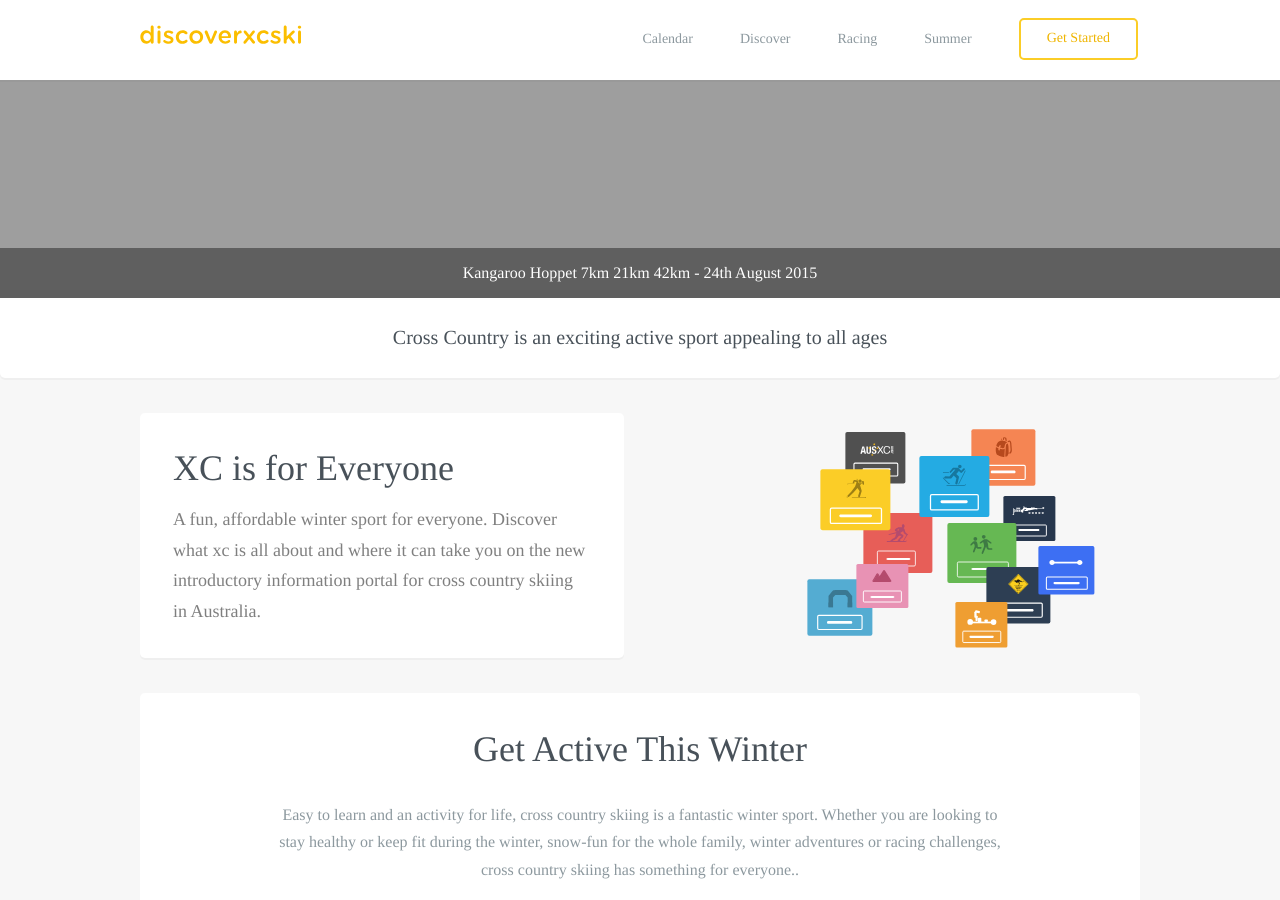
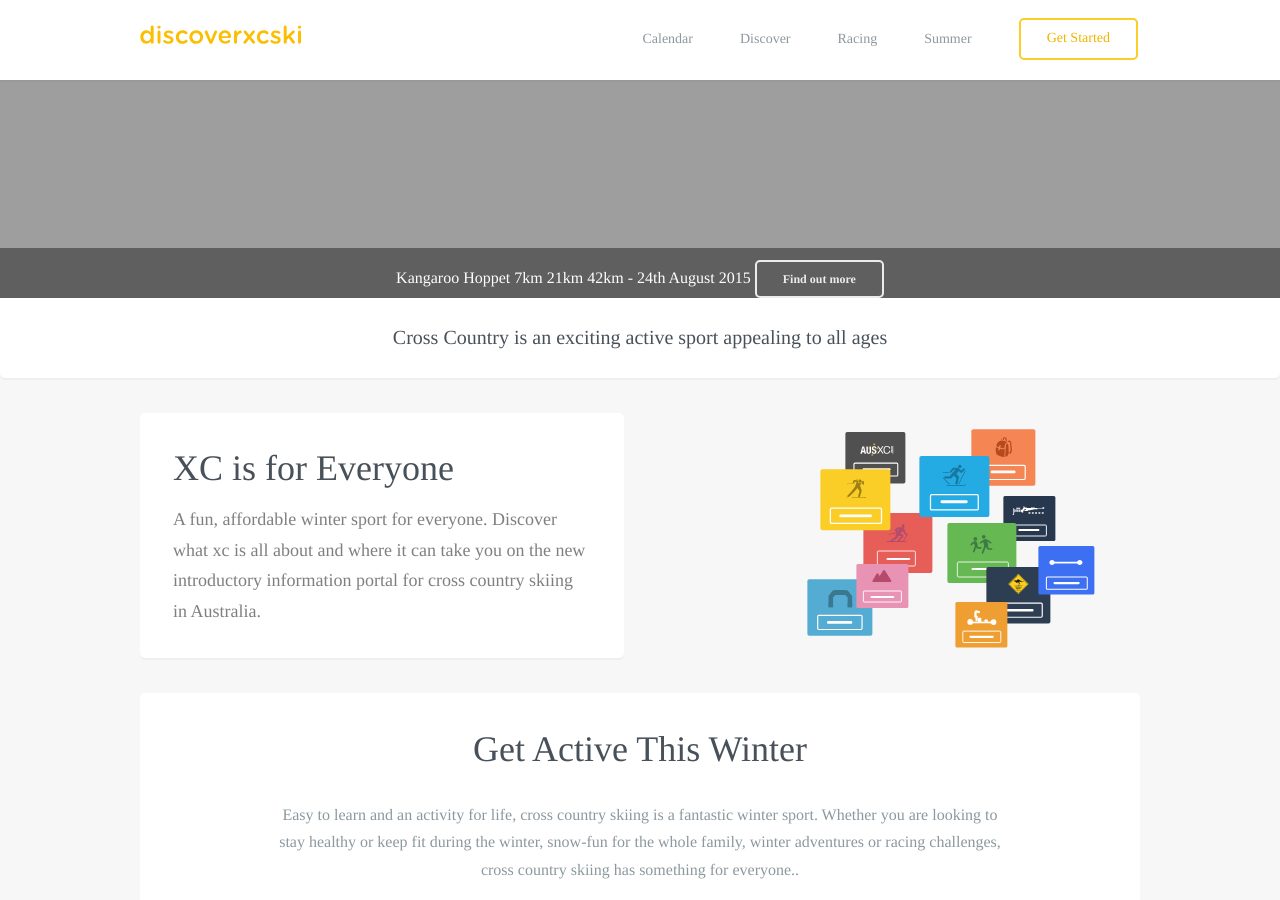
Before and after one commit to robcatto/robcatto.github.io, a Jekyll site: the page index.html, which Jekyll copies as it is, in a window 1280 px wide and 900 px high, scrolled down 742 px. Built offline with Jekyll 4.4.1, drawn with Linux system fonts in a browser that asks for light colours; some web fonts are replaced; Markdown is read by kramdown in place of the engine named in the settings.

Commit message:
Update index.html

```diff
--- a/index.html
+++ b/index.html
@@ -133,8 +133,8 @@
   position: relative;
   top: -19px;"
             >Kangaroo Hoppet 7km 21km 42km - 24th August 2015
-            </p>
-            <a class="button small inverse" href="http://www.ausxc.com" data-featurette="analytics-click-event" data-event-category="button" data-event-action="M: Clicked Skate" data-event-label="Source: Skate Page" id="featurette-13">Find out more</a>
+            <a class="button small inverse" href="http://www.ausxc.com" data-featurette="analytics-click-event" data-event-category="button" data-event-action="M: Clicked Skate" data-event-label="Source: Skate Page" id="featurette-13">Find out more</a></p>
+
     </div>
         <div class="homepage__imagetext" style="text-align: center;">
             <p style="  padding-top: 23px;
```
